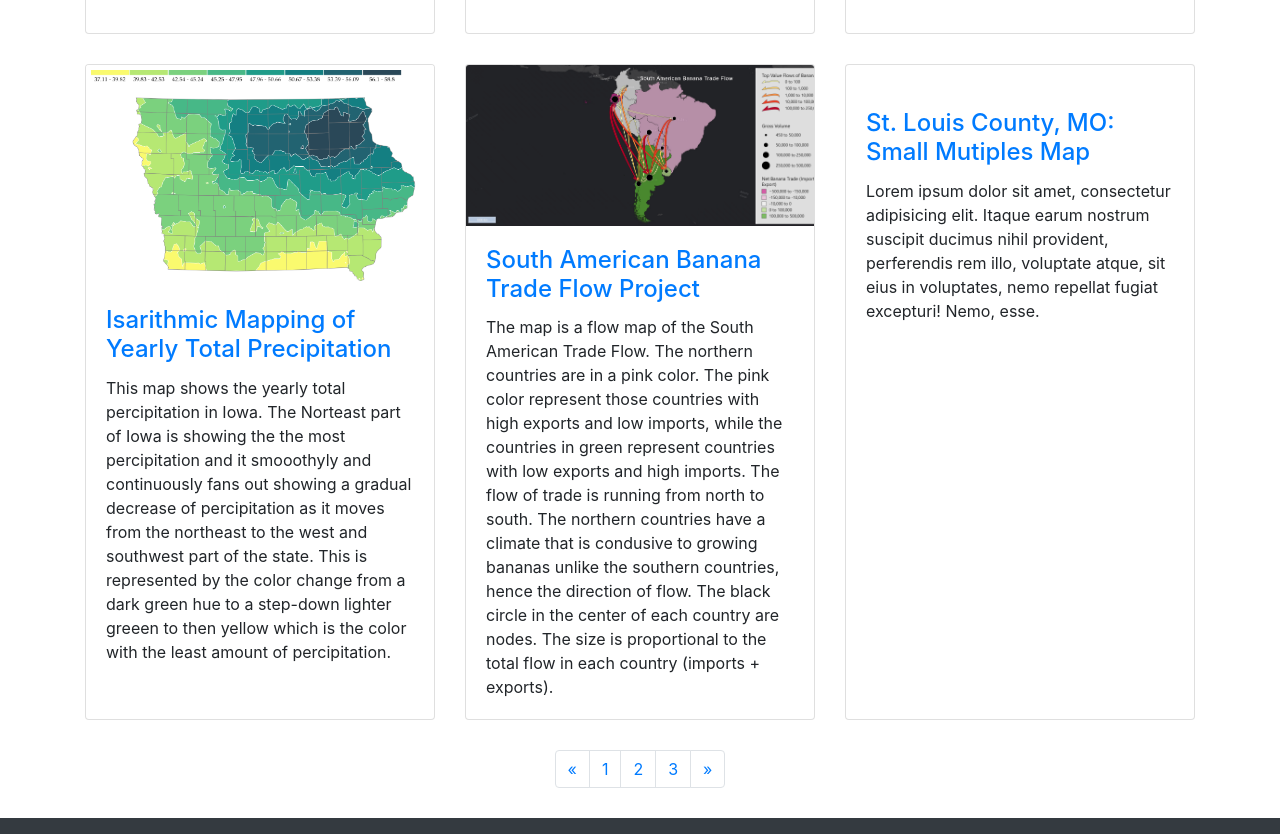
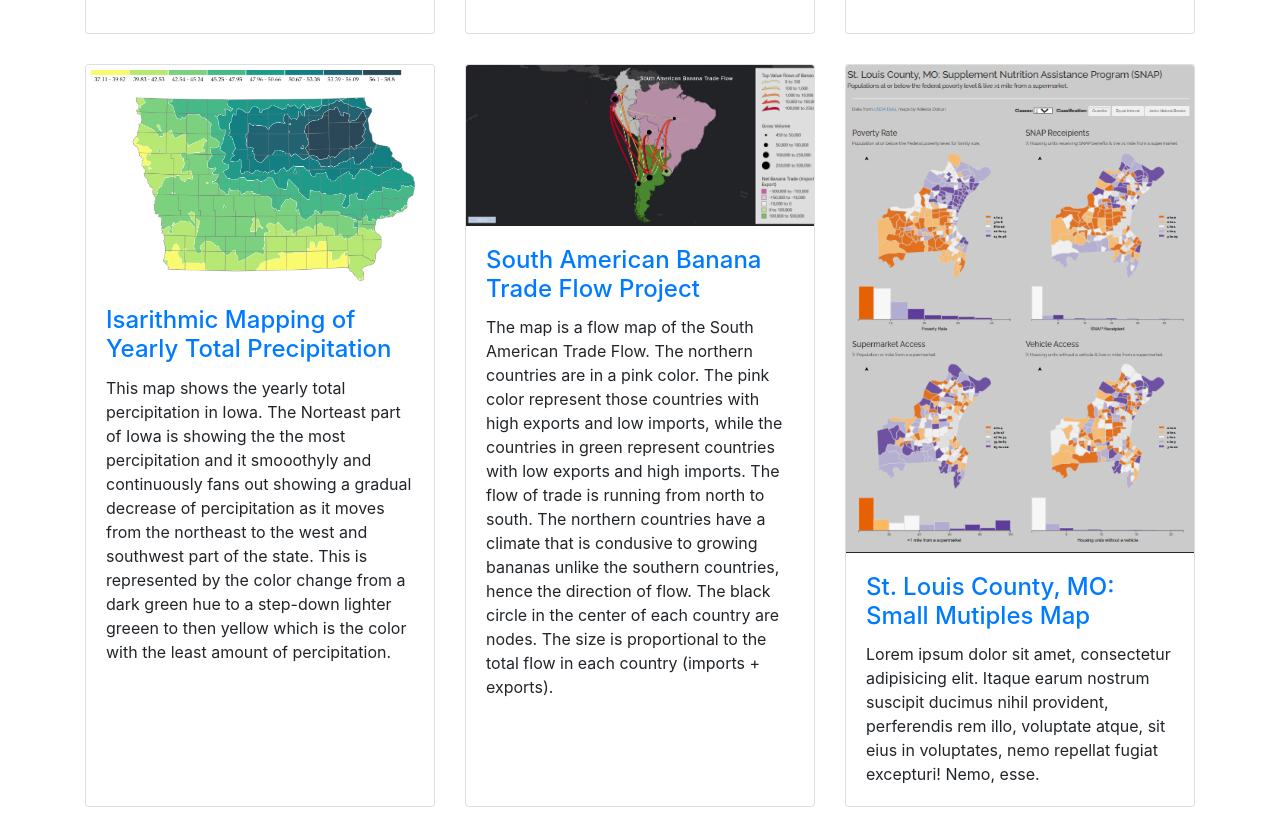
Before and after one commit to geog3540/dkun, a website: page index.html in a window 1280 px wide. Shown: the part 976-1810 px from the top of the page. Drawn offline with Linux system fonts and the light colour scheme.

Commit message:
update index small multiples image
update to link to small multiples index file

```diff
--- a/index.html
+++ b/index.html
@@ -163,7 +163,7 @@
         </div>
         <div class="col-lg-4 col-sm-6 portfolio-item">
           <div class="card h-100">
-            <a href="smallmultiples/index.html"><img class="card-img-top" src="smallmultiples/css/smallmultiples.css" alt=""></a>
+            <a href="smallmultiples/index.html"><img class="card-img-top" src="smallmultiples/images/smallmultiples.png" alt=""></a>
             <div class="card-body">
               <h4 class="card-title">
                 <a href="#">St. Louis County, MO: Small Mutiples Map</a>
```
